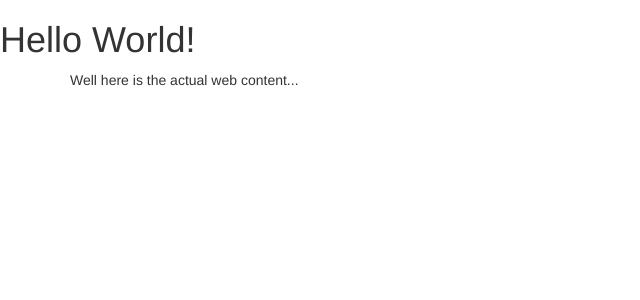
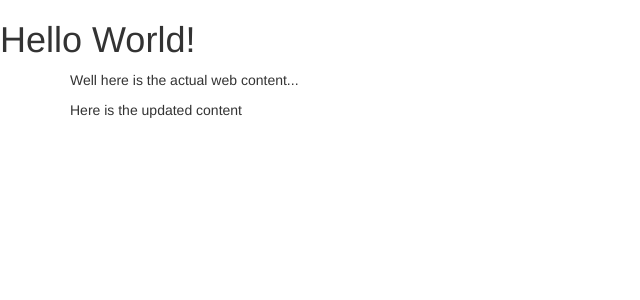
Before and after one commit to KobaltBox/kobaltboxweb, a Flask app: page / in a window 1280 px wide. Shown: the top 300 px of the page, without its empty margins (0-640 px from the left). Run offline with Flask 2, Linux system fonts and the light colour scheme; some libraries are stand-ins or nearby versions.

Commit message:
Test Change for Deployment

```diff
--- a/portal/templates/home.html
+++ b/portal/templates/home.html
@@ -3,5 +3,6 @@
 {% block content %}
 <div class="container">
     <p> Well here is the actual web content...</p>
+    <p> Here is the updated content</p>
 </div>
 {% endblock %}
```
